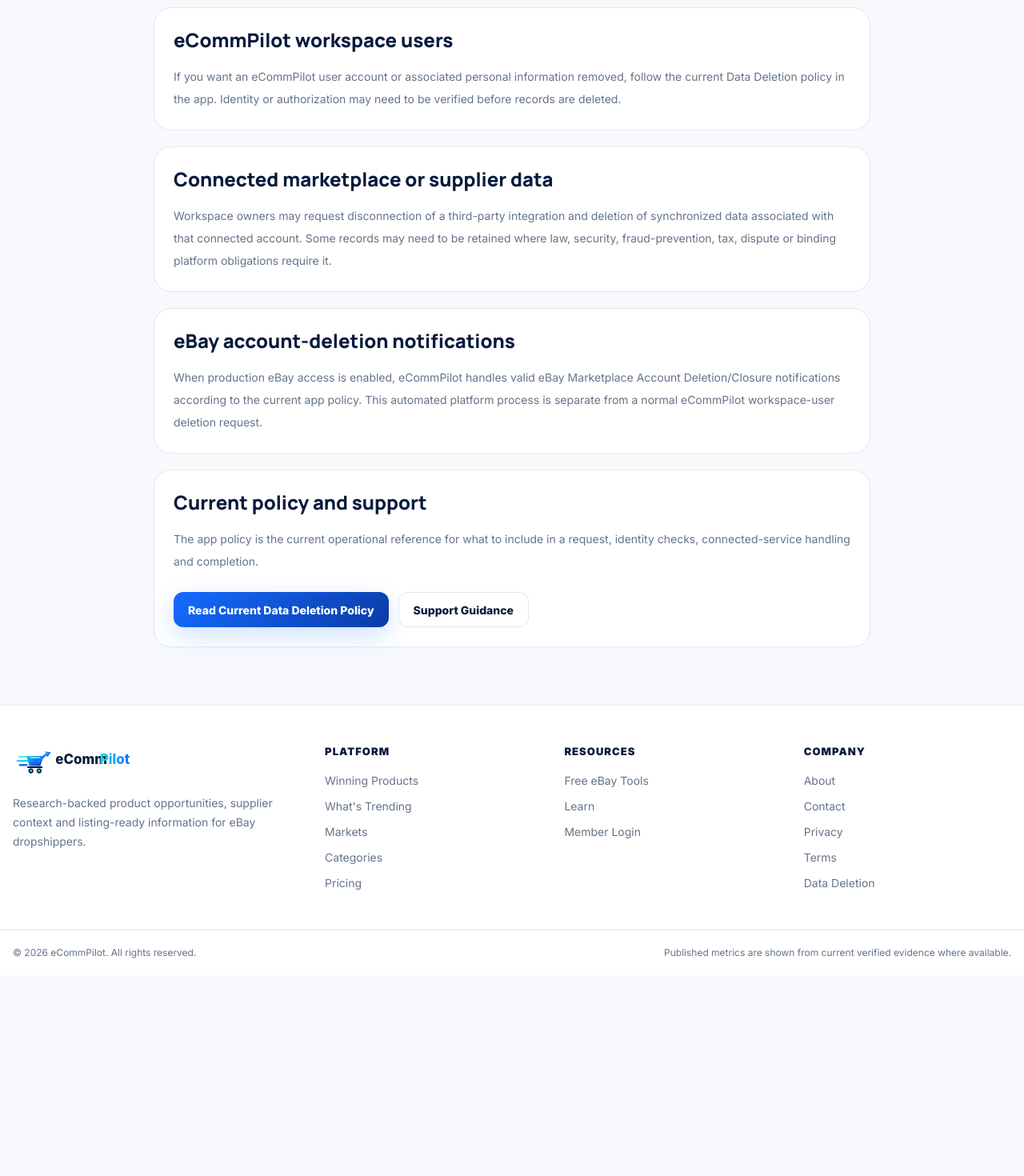
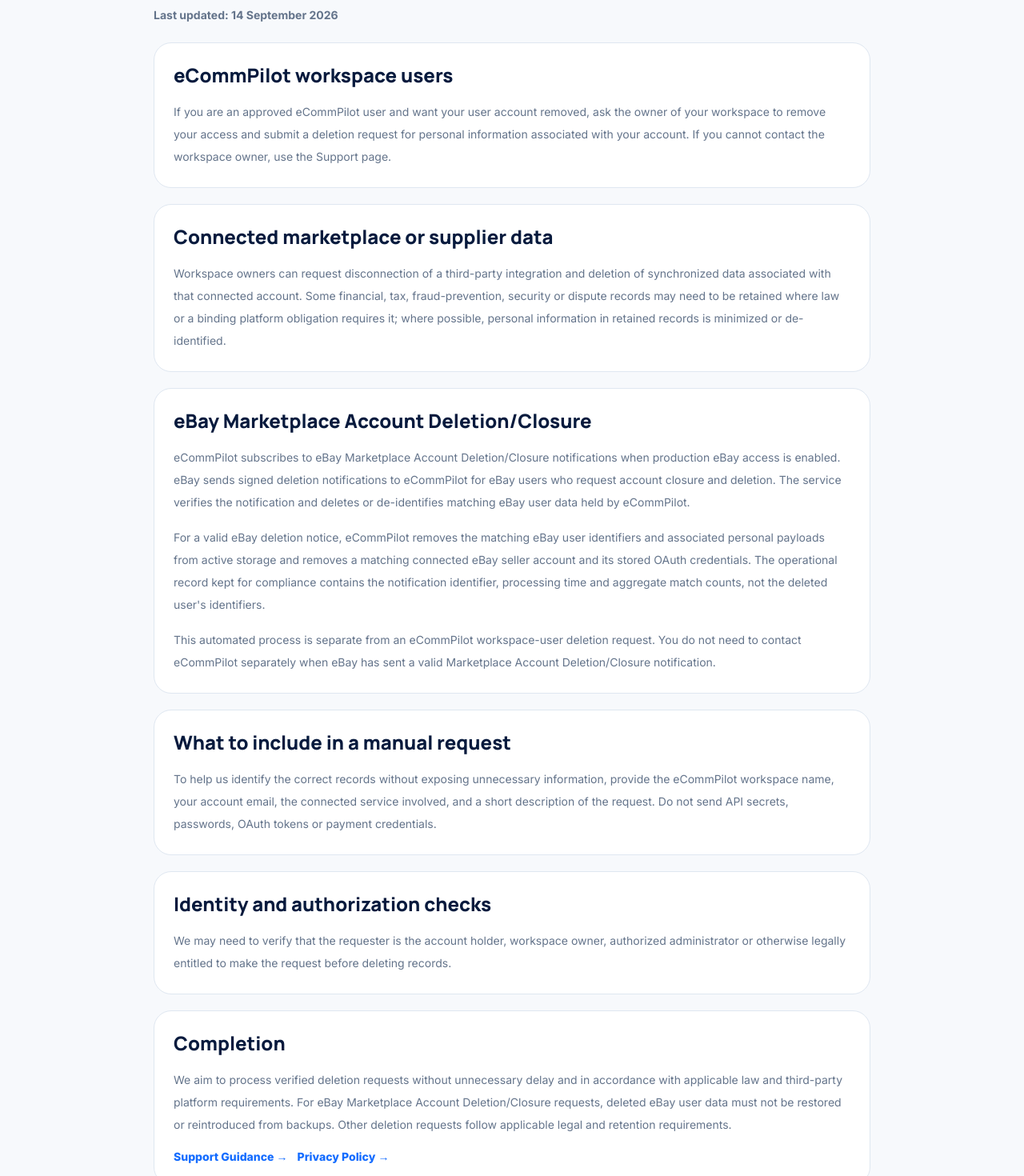
Before and after one commit to ponzey717/ecommpilot-main, a Next.js app: page /data-deletion in a window 1280 px wide. Shown: the part 500-1970 px from the top of the page at 80% size. Before the commit the page ends 1719 px from the top, so only its background shows below. Built offline with nearby package versions, Linux system fonts and the light colour scheme.

Commit message:
legal: preserve full current Data Deletion policy on public site

```diff
--- a/src/app/data-deletion/page.tsx
+++ b/src/app/data-deletion/page.tsx
@@ -6,79 +6,110 @@ import { buildMetadata } from "@/lib/seo/metadata";
 
 export const metadata: Metadata = buildMetadata({
   title: "Data Deletion",
-  description:
-    "How to request deletion of eCommPilot account, personal and connected-service data.",
+  description: "How to request deletion of eCommPilot and connected-service data.",
   path: "/data-deletion",
 });
+
+function Section({ title, children }: { title: string; children: React.ReactNode }) {
+  return (
+    <section className="feature-card">
+      <h2 className="text-2xl font-extrabold text-[var(--navy)]">{title}</h2>
+      <div className="mt-4 grid gap-4 text-sm leading-7 text-[var(--muted)]">{children}</div>
+    </section>
+  );
+}
 
 export default function DataDeletionPage() {
   return (
     <PageShell darkHeader>
       <PageHero
-        eyebrow="Privacy"
+        eyebrow="Legal & trust"
         title="Data Deletion"
-        description="This page preserves eCommPilot's public deletion-policy URL and points account-specific requests to the current app policy and support process."
+        description="How account and personal-data deletion is handled in eCommPilot, including deletion requests received from connected marketplaces such as eBay."
       />
       <section className="py-14 md:py-18">
-        <div className="site-container max-w-4xl space-y-5">
-          <article className="feature-card">
-            <h2 className="text-2xl font-extrabold text-[var(--navy)]">
-              eCommPilot workspace users
-            </h2>
-            <p className="mt-4 text-sm leading-7 text-[var(--muted)]">
-              If you want an eCommPilot user account or associated personal information removed,
-              follow the current Data Deletion policy in the app. Identity or authorization may
-              need to be verified before records are deleted.
+        <div className="site-container max-w-4xl">
+          <p className="mb-6 text-sm font-bold text-[var(--muted)]">Last updated: 14 September 2026</p>
+          <div className="grid gap-5">
+            <Section title="eCommPilot workspace users">
+              <p>
+                If you are an approved eCommPilot user and want your user account removed, ask the
+                owner of your workspace to remove your access and submit a deletion request for
+                personal information associated with your account. If you cannot contact the
+                workspace owner, use the Support page.
               </p>
-          </article>
+            </Section>
 
-          <article className="feature-card">
-            <h2 className="text-2xl font-extrabold text-[var(--navy)]">
-              Connected marketplace or supplier data
-            </h2>
-            <p className="mt-4 text-sm leading-7 text-[var(--muted)]">
-              Workspace owners may request disconnection of a third-party integration and
-              deletion of synchronized data associated with that connected account. Some
-              records may need to be retained where law, security, fraud-prevention, tax,
-              dispute or binding platform obligations require it.
+            <Section title="Connected marketplace or supplier data">
+              <p>
+                Workspace owners can request disconnection of a third-party integration and deletion
+                of synchronized data associated with that connected account. Some financial, tax,
+                fraud-prevention, security or dispute records may need to be retained where law or a
+                binding platform obligation requires it; where possible, personal information in
+                retained records is minimized or de-identified.
               </p>
-          </article>
+            </Section>
 
-          <article className="feature-card">
-            <h2 className="text-2xl font-extrabold text-[var(--navy)]">
-              eBay account-deletion notifications
-            </h2>
-            <p className="mt-4 text-sm leading-7 text-[var(--muted)]">
-              When production eBay access is enabled, eCommPilot handles valid eBay Marketplace
-              Account Deletion/Closure notifications according to the current app policy. This
-              automated platform process is separate from a normal eCommPilot workspace-user
-              deletion request.
+            <Section title="eBay Marketplace Account Deletion/Closure">
+              <p>
+                eCommPilot subscribes to eBay Marketplace Account Deletion/Closure notifications
+                when production eBay access is enabled. eBay sends signed deletion notifications to
+                eCommPilot for eBay users who request account closure and deletion. The service
+                verifies the notification and deletes or de-identifies matching eBay user data held
+                by eCommPilot.
               </p>
-          </article>
+              <p>
+                For a valid eBay deletion notice, eCommPilot removes the matching eBay user
+                identifiers and associated personal payloads from active storage and removes a
+                matching connected eBay seller account and its stored OAuth credentials. The
+                operational record kept for compliance contains the notification identifier,
+                processing time and aggregate match counts, not the deleted user's identifiers.
+              </p>
+              <p>
+                This automated process is separate from an eCommPilot workspace-user deletion
+                request. You do not need to contact eCommPilot separately when eBay has sent a valid
+                Marketplace Account Deletion/Closure notification.
+              </p>
+            </Section>
 
-          <article className="feature-card">
-            <h2 className="text-2xl font-extrabold text-[var(--navy)]">
-              Current policy and support
-            </h2>
-            <p className="mt-4 text-sm leading-7 text-[var(--muted)]">
-              The app policy is the current operational reference for what to include in a
-              request, identity checks, connected-service handling and completion.
+            <Section title="What to include in a manual request">
+              <p>
+                To help us identify the correct records without exposing unnecessary information,
+                provide the eCommPilot workspace name, your account email, the connected service
+                involved, and a short description of the request. Do not send API secrets,
+                passwords, OAuth tokens or payment credentials.
               </p>
-            <div className="mt-6 flex flex-wrap gap-3">
-              <Link
-                href="https://app.ecommpilot.net/data-deletion"
-                className="button button-primary"
-              >
-                Read Current Data Deletion Policy
-              </Link>
+            </Section>
+
+            <Section title="Identity and authorization checks">
+              <p>
+                We may need to verify that the requester is the account holder, workspace owner,
+                authorized administrator or otherwise legally entitled to make the request before
+                deleting records.
+              </p>
+            </Section>
+
+            <Section title="Completion">
+              <p>
+                We aim to process verified deletion requests without unnecessary delay and in
+                accordance with applicable law and third-party platform requirements. For eBay
+                Marketplace Account Deletion/Closure requests, deleted eBay user data must not be
+                restored or reintroduced from backups. Other deletion requests follow applicable
+                legal and retention requirements.
+              </p>
+              <div className="flex flex-wrap gap-3">
                 <Link
                   href="https://app.ecommpilot.net/support"
-                className="button button-secondary"
+                  className="text-sm font-extrabold text-[var(--blue)]"
                 >
-                Support Guidance
+                  Support Guidance →
+                </Link>
+                <Link href="/privacy" className="text-sm font-extrabold text-[var(--blue)]">
+                  Privacy Policy →
                 </Link>
               </div>
-          </article>
+            </Section>
+          </div>
         </div>
       </section>
     </PageShell>
```
Lines whose indentation alone changed are shown as unchanged.
